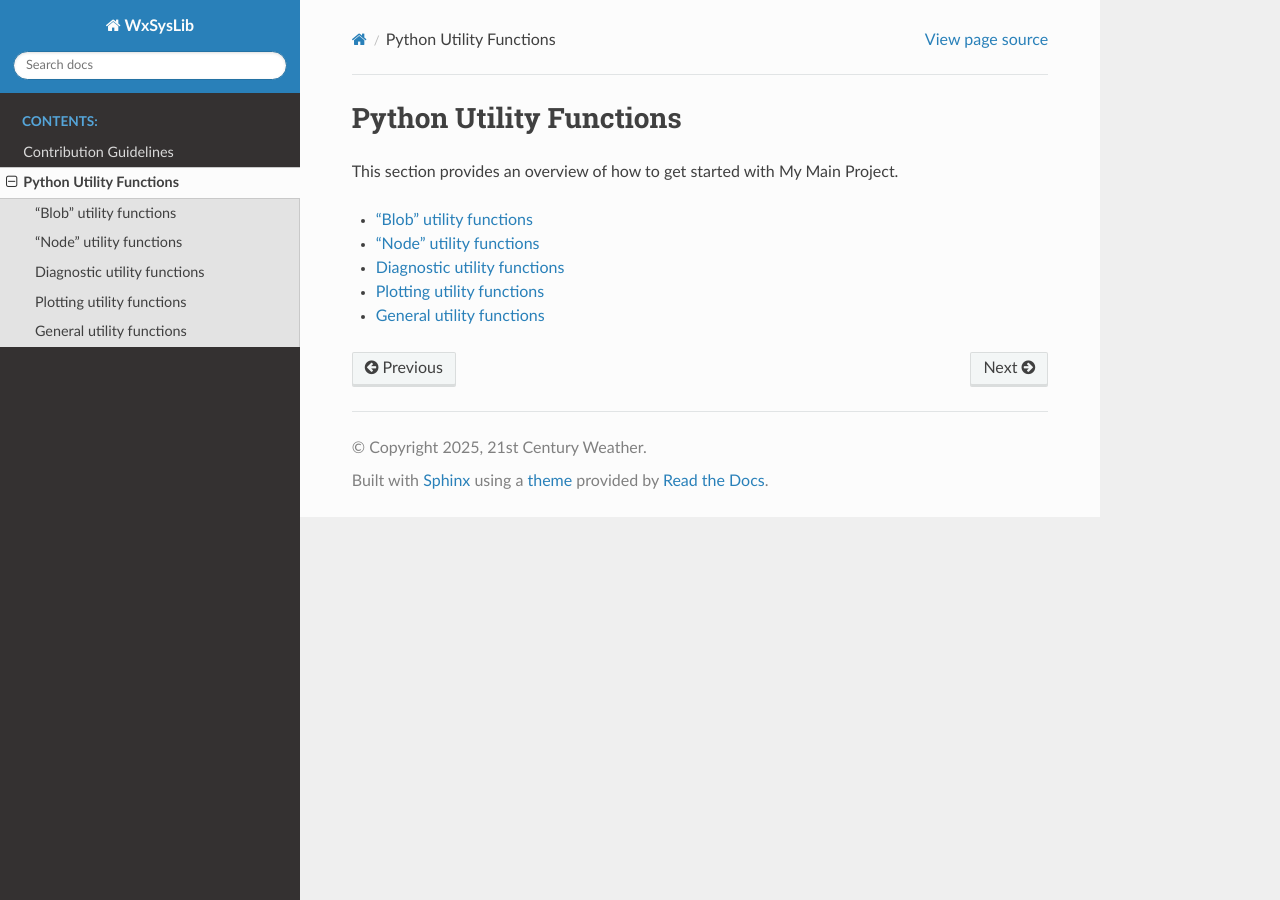
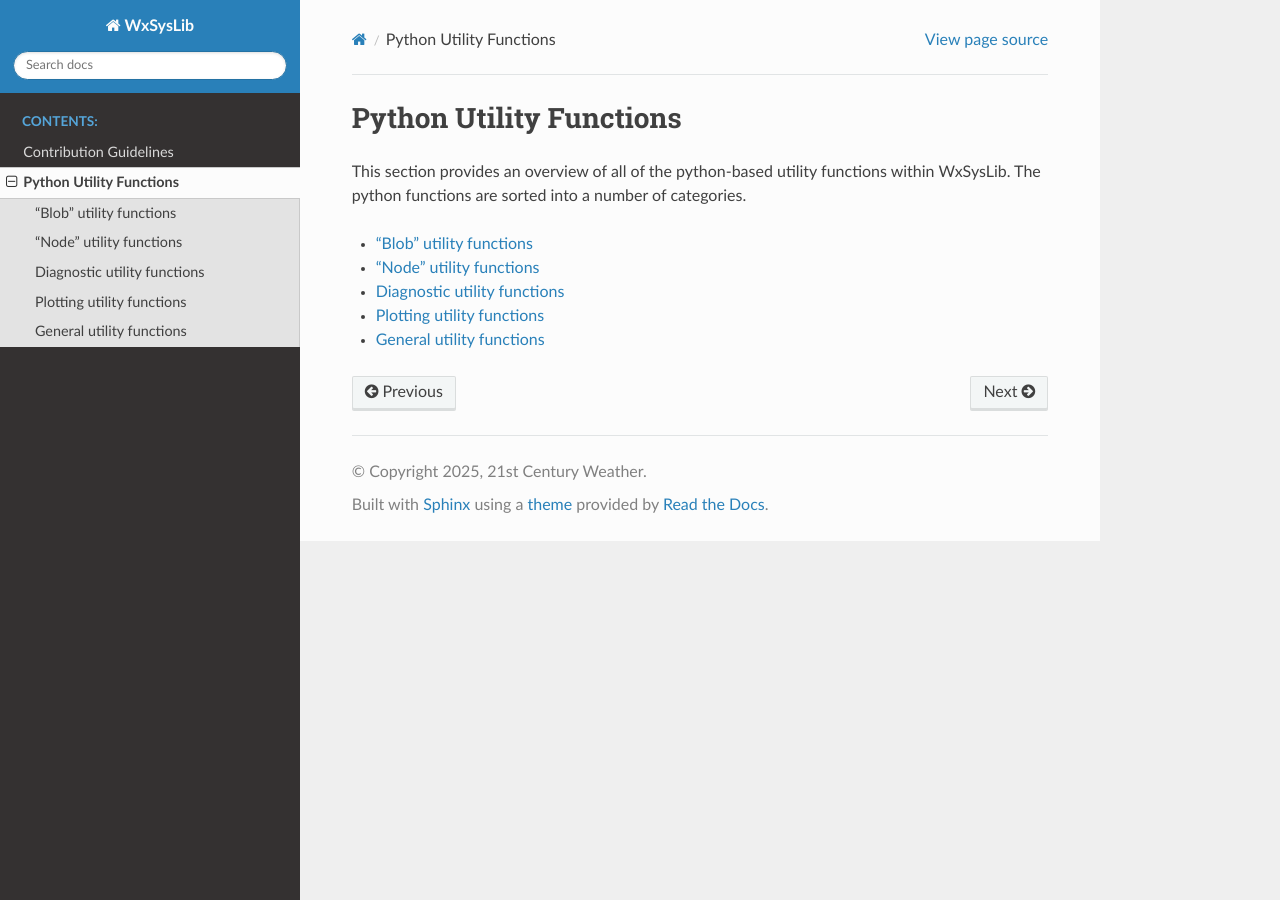
Before and after one commit to andrewbrown31/WxSysLib, a Sphinx documentation site: the page built from docs/utils/index.rst, in a window 1280 px wide. Built offline with Sphinx 7.4.7 and the Read the Docs theme 3.1.0, drawn with Linux system fonts in a browser that asks for light colours; pages that are not in the unit, such as notebooks, are missing from menus.

Commit message:
Update index.rst

```diff
--- a/docs/utils/index.rst
+++ b/docs/utils/index.rst
@@ -3,7 +3,7 @@
 Python Utility Functions
 ========================
 
-This section provides an overview of how to get started with My Main Project.
+This section provides an overview of all of the python-based utility functions within WxSysLib. The python functions are sorted into a number of categories.
 
 .. toctree::
    :maxdepth: 2
```
